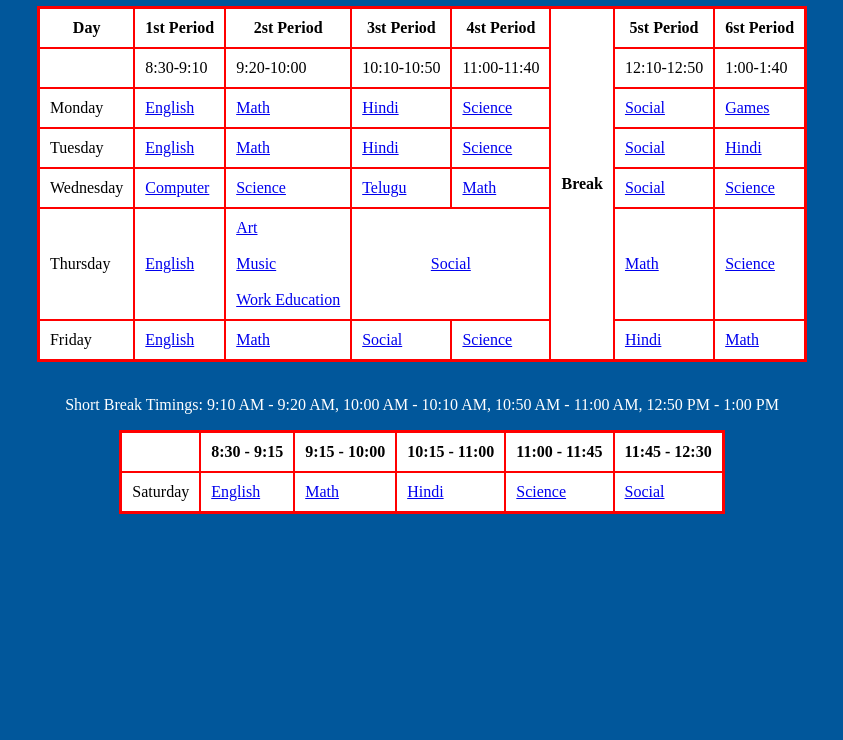
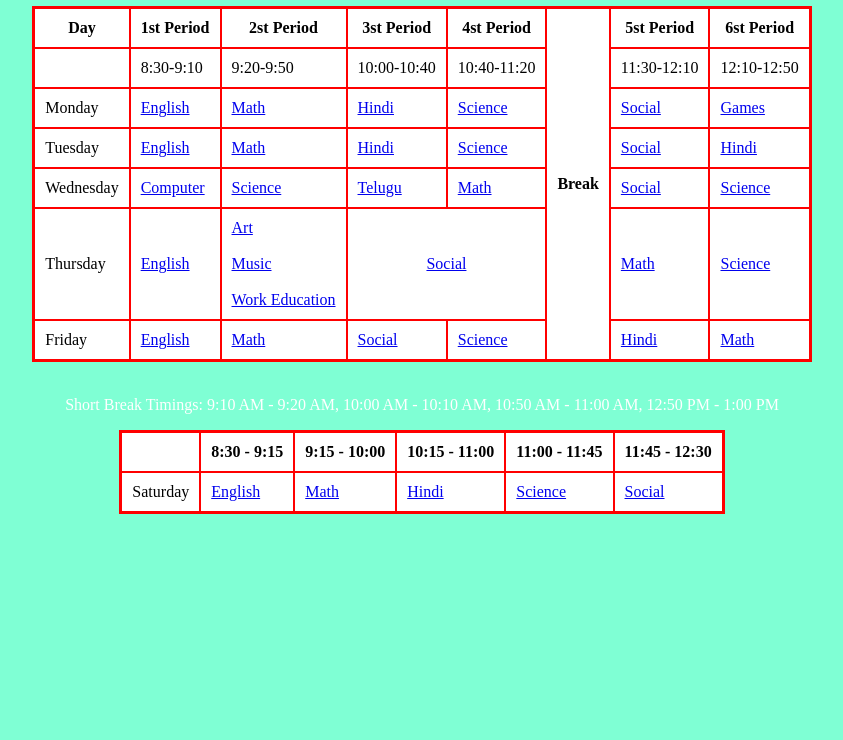
Before and after one commit to RithvikaCheela/Timetable, a plain HTML site: page index.html in a window 1280 px wide. Shown: the part 60-800 px from the top of the page, without its empty margins (218-1061 px from the left). Drawn offline with Linux system fonts and the light colour scheme; a script that the page names is missing.

Commit message:
Add files via upload

```diff
--- a/index.html
+++ b/index.html
@@ -6,7 +6,7 @@
 <link rel="stylesheet" href="style.css">
 <script src="main.js"></script>
 </head>
-<body  bgcolor="#01579B">
+<body>
 <table bgcolor="white" border="2" bordercolor= "red" cellspacing="0" cellpadding="10" align="center">
 <h1 align="center"> 7A Time Table </h1>
 <tr>
@@ -22,11 +22,11 @@
 <tr>
   <td> </td>
 <td>8:30-9:10  </td>
-<td> 9:20-10:00 </td>
-<td>10:10-10:50 </td>
-<td>11:00-11:40  </td>
-<td>12:10-12:50  </td>
-<td>1:00-1:40   </td>
+<td> 9:20-9:50 </td>
+<td>10:00-10:40 </td>
+<td>10:40-11:20  </td>
+<td>11:30-12:10  </td>
+<td>12:10-12:50   </td>
 </tr>
 <tr>
 <td> Monday
--- a/style.css
+++ b/style.css
@@ -6,3 +6,6 @@ p {
     color: white;
     text-align: center;
 }
+body{
+    background-color: aquamarine
+}
```
